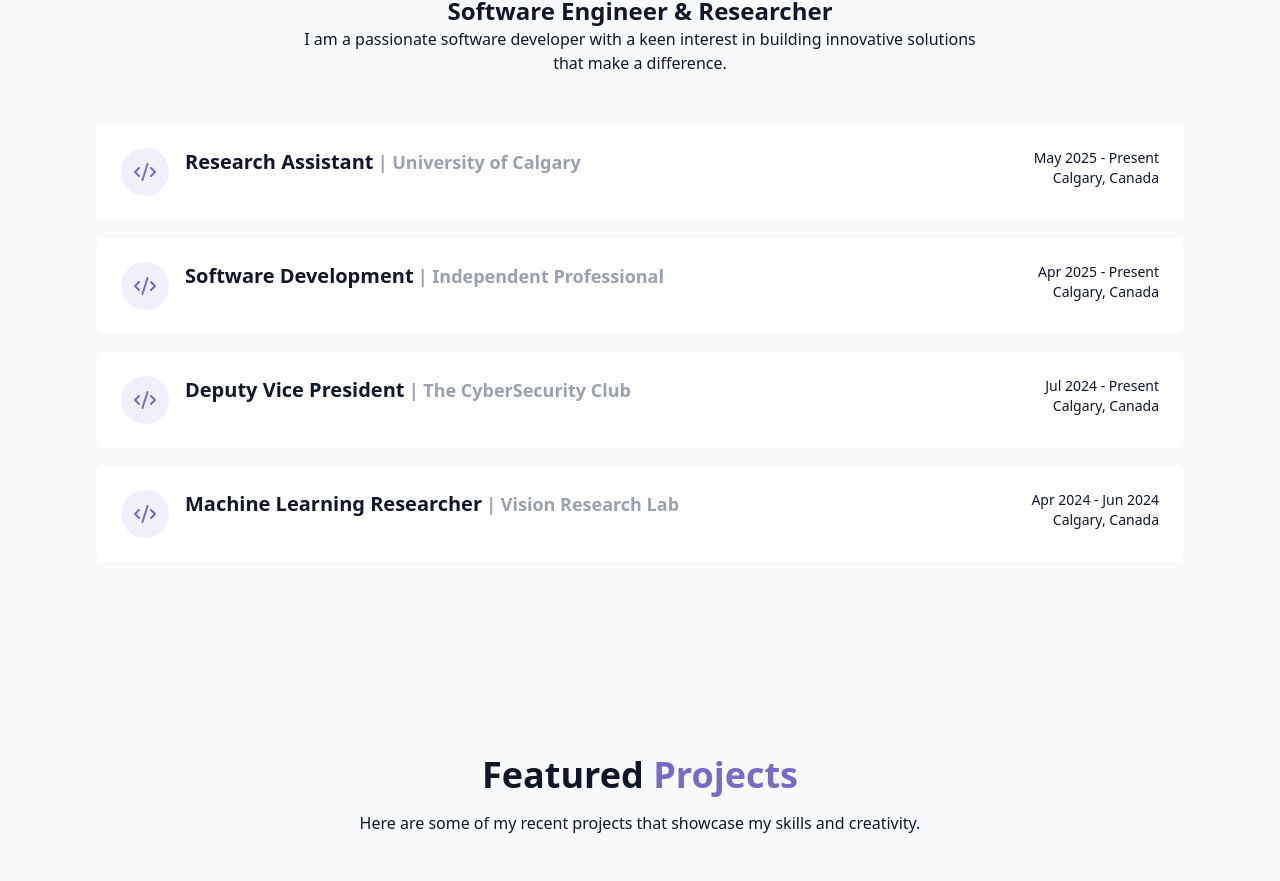
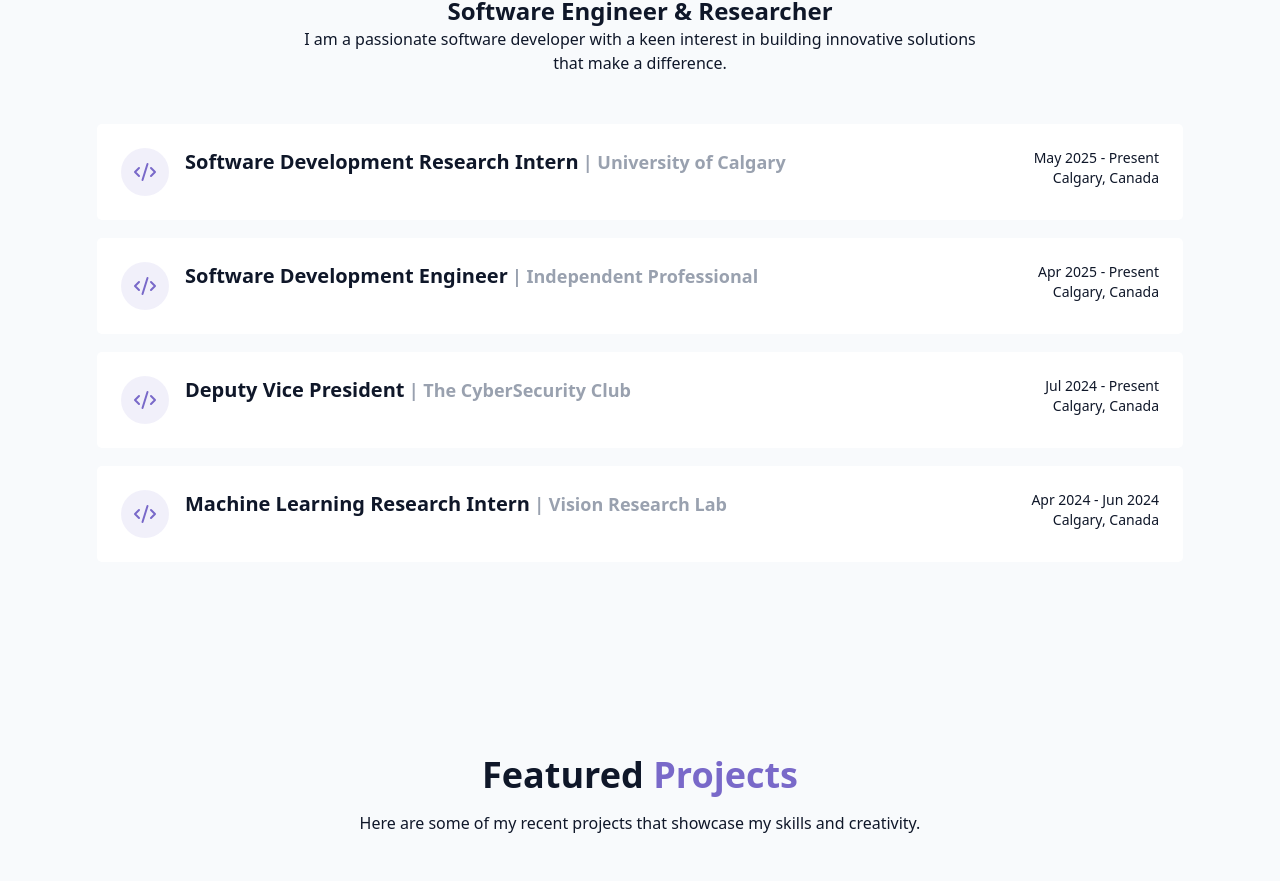
Before and after one commit to Manav2805/Portfolio, a React (Vite) app: page / in a window 1280 px wide. Shown: the part 989-1870 px from the top of the page. Built offline with nearby package versions, Linux system fonts and the light colour scheme.

Commit message:
Resume Update

```diff
--- a/src/components/AboutSection.jsx
+++ b/src/components/AboutSection.jsx
@@ -2,7 +2,7 @@
 import { useState } from "react";
 const Experience = [
   {
-    title: "Research Assistant",
+    title: "Software Development Research Intern",
     Company: "University of Calgary",
     description: [
       "Selected as a research student among 200+ applicants to develop optimized C++ algorithms to accelerate computation and handle billions of cubic number fields efficiently",
@@ -15,7 +15,7 @@
     location: "Calgary, Canada",
   },
   {
-    title: "Software Development",
+    title: "Software Development Engineer",
     Company: "Independent Professional",
     description: [
       "Collaborated with a team to enable scalable infrastructure and deployment automation on Azure DevOps, supporting high-profile national events (organized by MasterCard, Enfocom), handling up to 500 participants",
@@ -41,7 +41,7 @@
     location: "Calgary, Canada",
   },
   {
-    title: "Machine Learning Researcher",
+    title: "Machine Learning Research Intern",
     Company: "Vision Research Lab",
     description: [
       "Led a 4 member team in developing and training sentiment analysis model designed to analyze social media posts",
```
